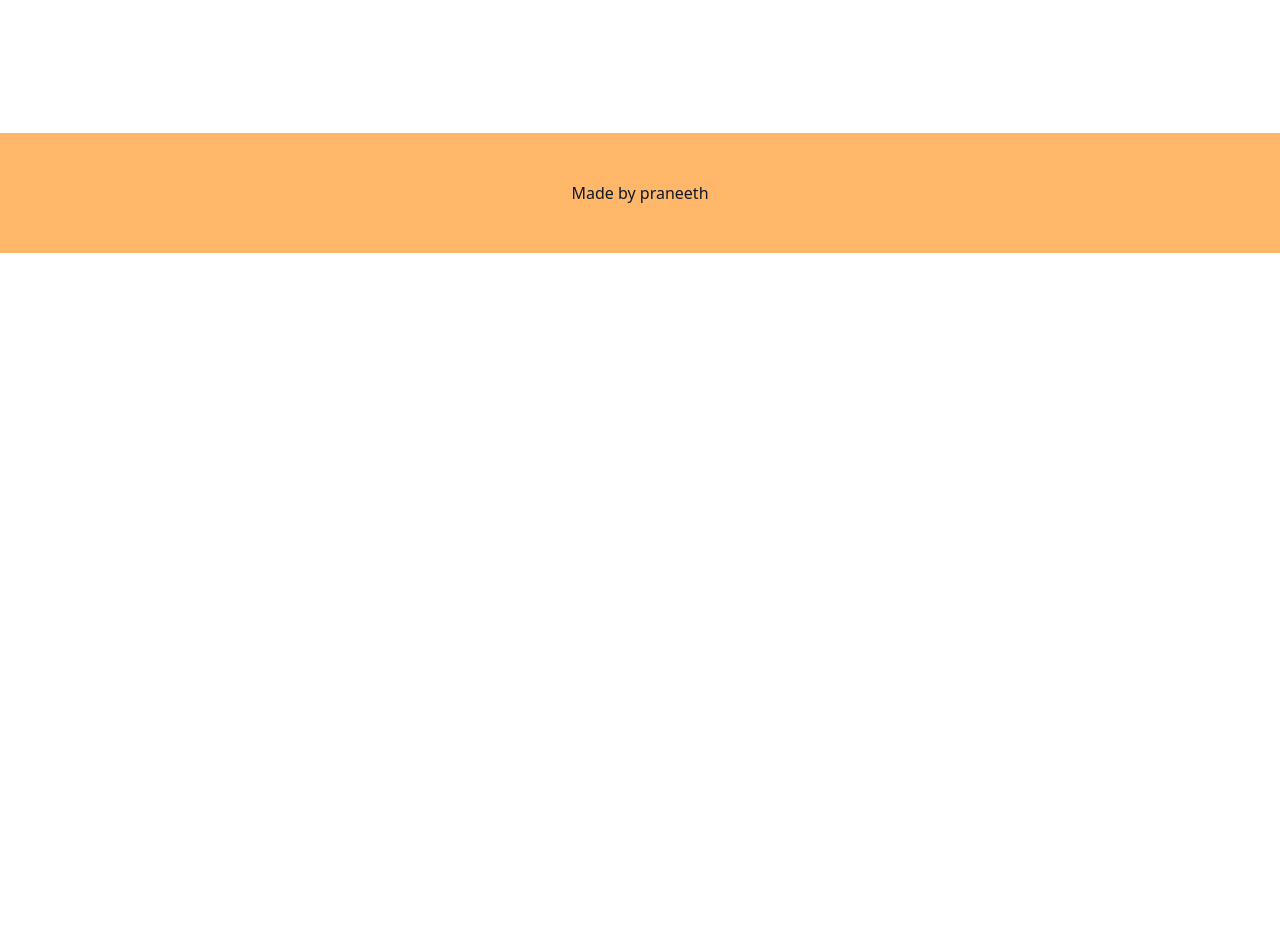
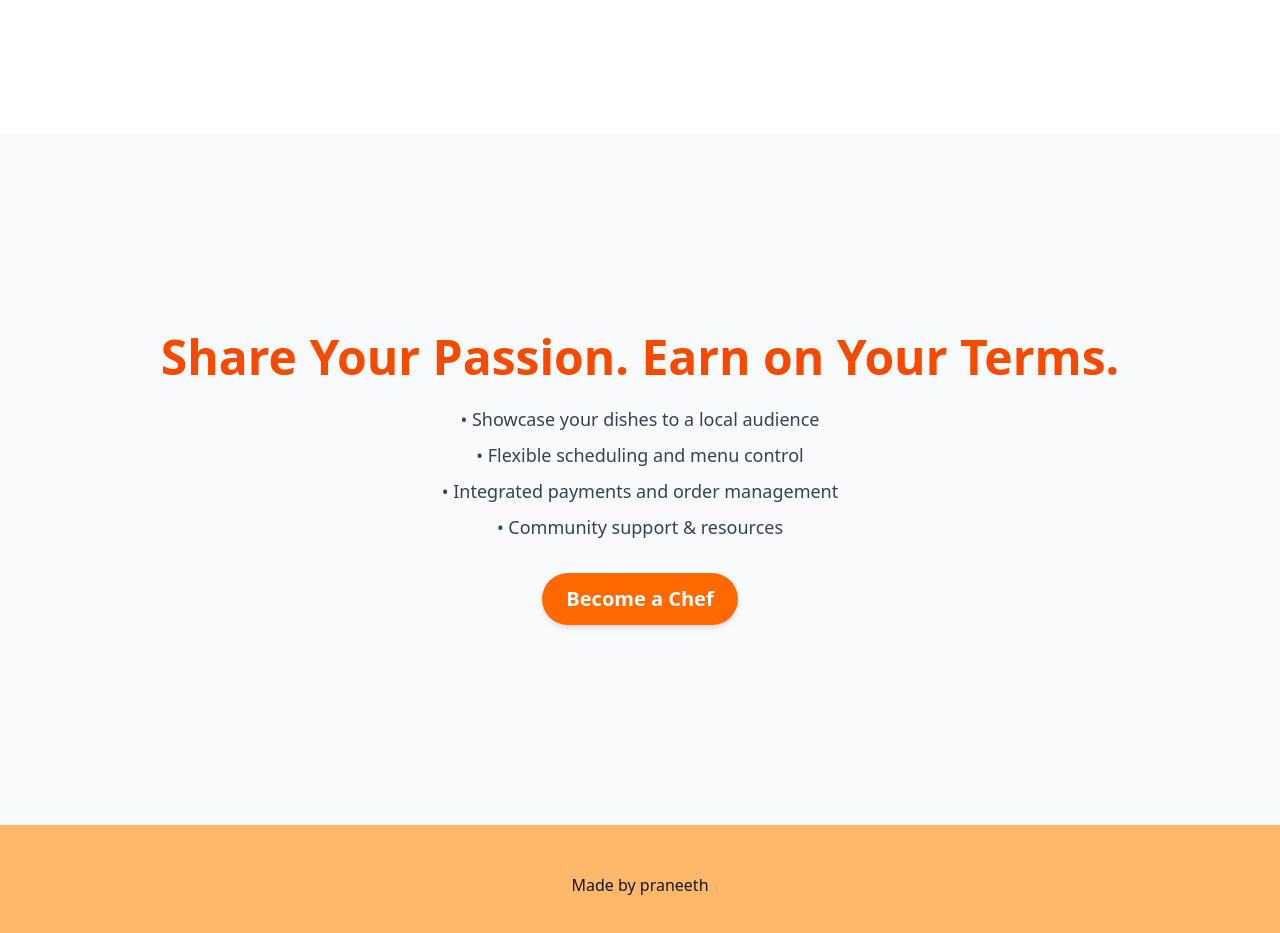
Before and after one commit to PraneethBunny123/gemutly-clone, a Next.js app: page / in a window 1280 px wide. Shown: the part 1300-2233 px from the top of the page. Before the commit the page ends 1553 px from the top, so only its background shows below. Built offline with nearby package versions, Linux system fonts and the light colour scheme; no server answers.

Commit message:
added the chef section outline with any functionality for the button

```diff
--- a/app/page.js
+++ b/app/page.js
@@ -1,4 +1,5 @@
 
+import ChefSection from "@/components/chef-section";
 import DinerSection from "@/components/diner-section";
 import TopSection from "@/components/top-section";
 
@@ -7,6 +8,7 @@ export default function Home() {
         <div>
             <TopSection />
             <DinerSection />
+            <ChefSection />
         </div>
     );
 }
--- /dev/null
+++ b/components/chef-section.js
@@ -0,0 +1,18 @@
+export default function ChefSection() {
+  return (
+    <section className="bg-gray-50 py-50 px-6 text-center">
+      <h2 className="text-5xl font-bold mb-6 text-orange-600">Share Your Passion. Earn on Your Terms.</h2>
+
+      <ul className="text-lg text-gray-700 space-y-2 mb-8">
+        <li>• Showcase your dishes to a local audience</li>
+        <li>• Flexible scheduling and menu control</li>
+        <li>• Integrated payments and order management</li>
+        <li>• Community support & resources</li>
+      </ul>
+
+      <button className="bg-orange-500 hover:bg-orange-600 text-white font-semibold px-6 py-3 rounded-full shadow-md transition text-xl">
+        Become a Chef
+      </button>
+    </section>
+  );
+}
--- a/components/diner-section.js
+++ b/components/diner-section.js
@@ -50,12 +50,12 @@ export default function DinerSection() {
 
       {/* Dots */}
       <div className="flex justify-center mt-6 space-x-3">
-        {cards.map((card, index) => (
+        {cards.map(card => (
           <button
-            key={index}
+            key={card.id}
             onClick={() => setActiveCard(card.id)}
             className={`w-3 h-3 rounded-full transition-all duration-300 ${
-              activeCard === card.id ? "bg-orange-500 w-4 h-4" : "bg-gray-300"
+              activeCard === card.id ? "bg-orange-500" : "bg-gray-300"
             }`}
           ></button>
         ))}
```
